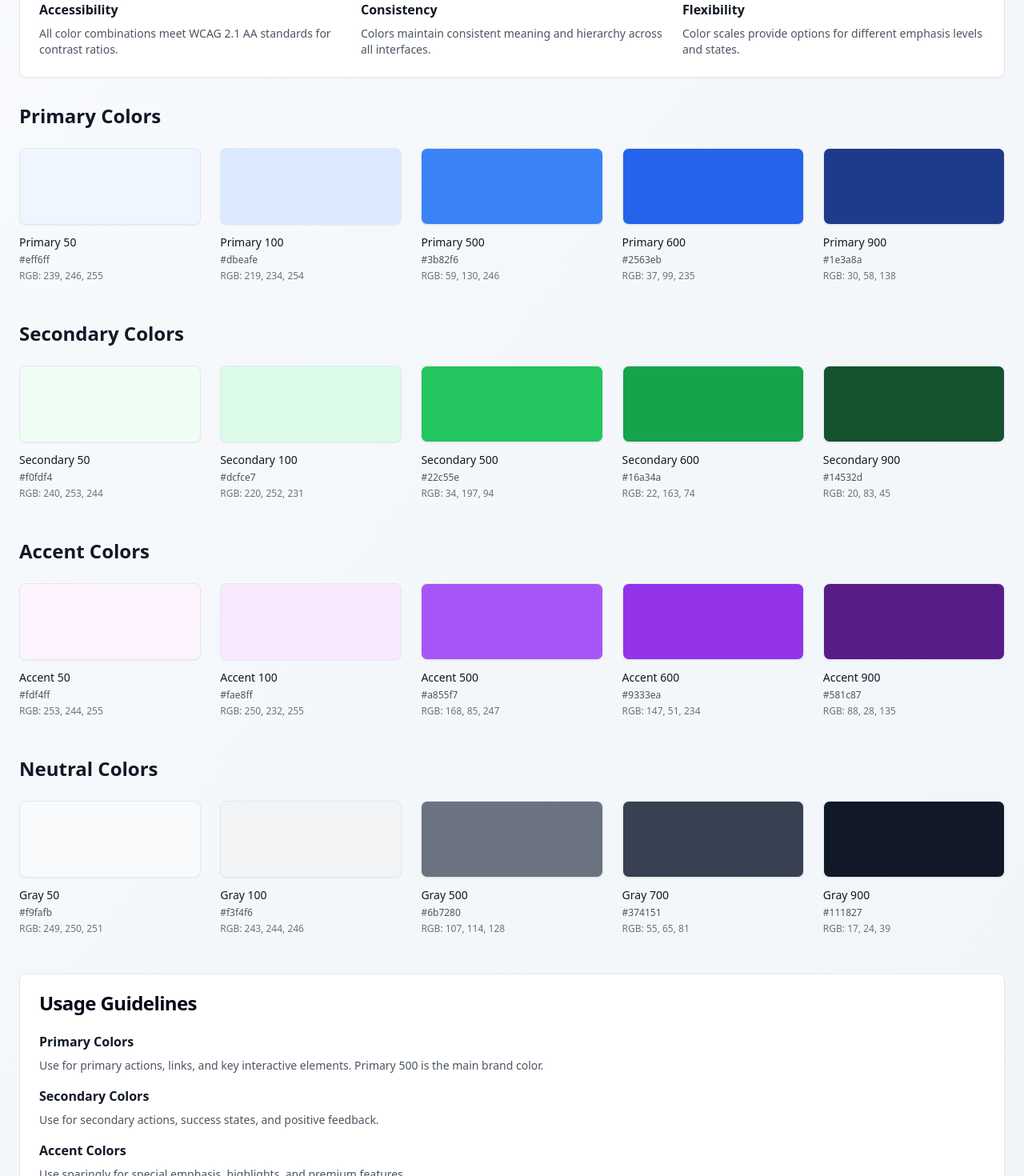
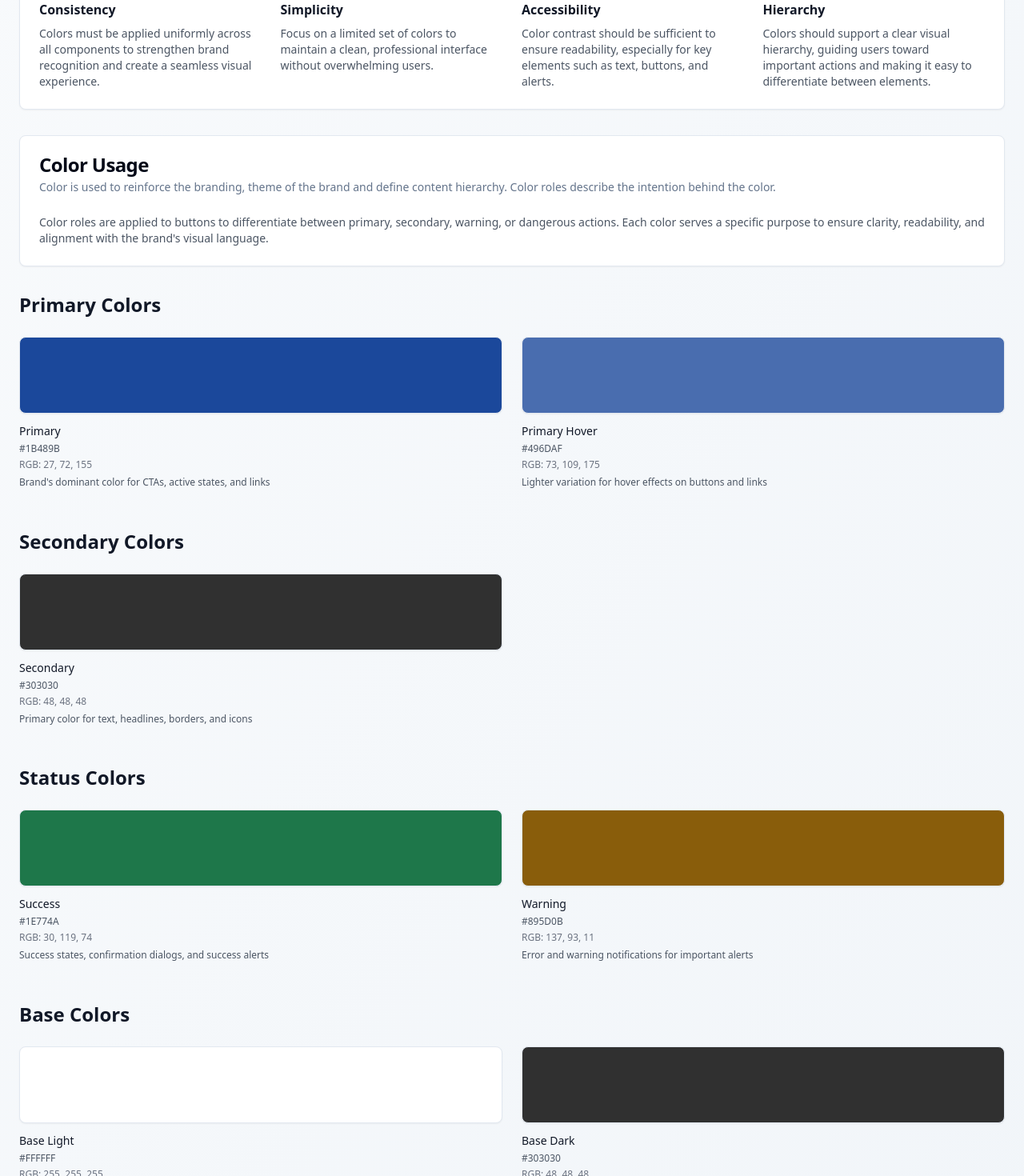
Before and after one commit to Suvarna-Myneni/style-sprite-craft, a React (Vite) app: page /colors in a window 1280 px wide. Shown: the part 240-1710 px from the top of the page at 80% size. Built offline with nearby package versions, Linux system fonts and the light colour scheme.

Commit message:
Update color palette
Update the Colors page to reflect the new color system with specific hex codes and usage guidelines.

```diff
--- a/src/pages/Colors.tsx
+++ b/src/pages/Colors.tsx
@@ -16,32 +16,54 @@ const Colors = () => {
 
   const colorPalette = {
     primary: [
-      { name: "Primary 50", hex: "#eff6ff", rgb: "239, 246, 255" },
-      { name: "Primary 100", hex: "#dbeafe", rgb: "219, 234, 254" },
-      { name: "Primary 500", hex: "#3b82f6", rgb: "59, 130, 246" },
-      { name: "Primary 600", hex: "#2563eb", rgb: "37, 99, 235" },
-      { name: "Primary 900", hex: "#1e3a8a", rgb: "30, 58, 138" }
+      {
+        name: "Primary",
+        hex: "#1B489B",
+        rgb: "27, 72, 155",
+        description: "Brand's dominant color for CTAs, active states, and links"
+      },
+      {
+        name: "Primary Hover",
+        hex: "#496DAF",
+        rgb: "73, 109, 175",
+        description: "Lighter variation for hover effects on buttons and links"
+      }
     ],
     secondary: [
-      { name: "Secondary 50", hex: "#f0fdf4", rgb: "240, 253, 244" },
-      { name: "Secondary 100", hex: "#dcfce7", rgb: "220, 252, 231" },
-      { name: "Secondary 500", hex: "#22c55e", rgb: "34, 197, 94" },
-      { name: "Secondary 600", hex: "#16a34a", rgb: "22, 163, 74" },
-      { name: "Secondary 900", hex: "#14532d", rgb: "20, 83, 45" }
+      {
+        name: "Secondary",
+        hex: "#303030",
+        rgb: "48, 48, 48",
+        description: "Primary color for text, headlines, borders, and icons"
+      }
     ],
-    accent: [
-      { name: "Accent 50", hex: "#fdf4ff", rgb: "253, 244, 255" },
-      { name: "Accent 100", hex: "#fae8ff", rgb: "250, 232, 255" },
-      { name: "Accent 500", hex: "#a855f7", rgb: "168, 85, 247" },
-      { name: "Accent 600", hex: "#9333ea", rgb: "147, 51, 234" },
-      { name: "Accent 900", hex: "#581c87", rgb: "88, 28, 135" }
+    status: [
+      {
+        name: "Success",
+        hex: "#1E774A",
+        rgb: "30, 119, 74",
+        description: "Success states, confirmation dialogs, and success alerts"
+      },
+      {
+        name: "Warning",
+        hex: "#895D0B",
+        rgb: "137, 93, 11",
+        description: "Error and warning notifications for important alerts"
+      }
     ],
-    neutral: [
-      { name: "Gray 50", hex: "#f9fafb", rgb: "249, 250, 251" },
-      { name: "Gray 100", hex: "#f3f4f6", rgb: "243, 244, 246" },
-      { name: "Gray 500", hex: "#6b7280", rgb: "107, 114, 128" },
-      { name: "Gray 700", hex: "#374151", rgb: "55, 65, 81" },
-      { name: "Gray 900", hex: "#111827", rgb: "17, 24, 39" }
+    base: [
+      {
+        name: "Base Light",
+        hex: "#FFFFFF",
+        rgb: "255, 255, 255",
+        description: "Background elements like cards and containers"
+      },
+      {
+        name: "Base Dark",
+        hex: "#303030",
+        rgb: "48, 48, 48",
+        description: "Essential text and UI elements for contrast"
+      }
     ]
   };
 
@@ -65,6 +87,7 @@ const Colors = () => {
         </div>
         <div className="text-xs text-gray-600">{color.hex}</div>
         <div className="text-xs text-gray-500">RGB: {color.rgb}</div>
+        <div className="text-xs text-gray-600 mt-2 leading-relaxed">{color.description}</div>
       </div>
     </div>
   );
@@ -95,65 +118,100 @@ const Colors = () => {
           <CardHeader>
             <CardTitle>Color Principles</CardTitle>
             <CardDescription>
-              Our color palette defines the core colors used across the product interface, ensuring consistency and accessibility.
+              The color palette defines the core colors used across the product's interface, providing a consistent and accessible visual identity.
             </CardDescription>
           </CardHeader>
           <CardContent>
-            <div className="grid md:grid-cols-3 gap-6">
+            <div className="grid md:grid-cols-4 gap-6">
+              <div>
+                <h4 className="font-semibold text-gray-900 mb-2">Consistency</h4>
+                <p className="text-sm text-gray-600">Colors must be applied uniformly across all components to strengthen brand recognition and create a seamless visual experience.</p>
+              </div>
+              <div>
+                <h4 className="font-semibold text-gray-900 mb-2">Simplicity</h4>
+                <p className="text-sm text-gray-600">Focus on a limited set of colors to maintain a clean, professional interface without overwhelming users.</p>
+              </div>
               <div>
                 <h4 className="font-semibold text-gray-900 mb-2">Accessibility</h4>
-                <p className="text-sm text-gray-600">All color combinations meet WCAG 2.1 AA standards for contrast ratios.</p>
+                <p className="text-sm text-gray-600">Color contrast should be sufficient to ensure readability, especially for key elements such as text, buttons, and alerts.</p>
               </div>
               <div>
-                <h4 className="font-semibold text-gray-900 mb-2">Consistency</h4>
-                <p className="text-sm text-gray-600">Colors maintain consistent meaning and hierarchy across all interfaces.</p>
-              </div>
-              <div>
-                <h4 className="font-semibold text-gray-900 mb-2">Flexibility</h4>
-                <p className="text-sm text-gray-600">Color scales provide options for different emphasis levels and states.</p>
+                <h4 className="font-semibold text-gray-900 mb-2">Hierarchy</h4>
+                <p className="text-sm text-gray-600">Colors should support a clear visual hierarchy, guiding users toward important actions and making it easy to differentiate between elements.</p>
               </div>
             </div>
           </CardContent>
         </Card>
 
+        {/* Color Usage Overview */}
+        <Card className="mb-8">
+          <CardHeader>
+            <CardTitle>Color Usage</CardTitle>
+            <CardDescription>
+              Color is used to reinforce the branding, theme of the brand and define content hierarchy. Color roles describe the intention behind the color.
+            </CardDescription>
+          </CardHeader>
+          <CardContent>
+            <p className="text-sm text-gray-600">
+              Color roles are applied to buttons to differentiate between primary, secondary, warning, or dangerous actions.
+              Each color serves a specific purpose to ensure clarity, readability, and alignment with the brand's visual language.
+            </p>
+          </CardContent>
+        </Card>
+
         {/* Color Palettes */}
         <div className="space-y-12">
-          {Object.entries(colorPalette).map(([category, colors]) => (
-            <div key={category}>
-              <h2 className="text-2xl font-bold text-gray-900 mb-6 capitalize">
-                {category} Colors
-              </h2>
-              <div className="grid grid-cols-2 md:grid-cols-5 gap-6">
-                {colors.map((color) => (
-                  <ColorSwatch key={color.name} color={color} />
-                ))}
-              </div>
+          <div>
+            <h2 className="text-2xl font-bold text-gray-900 mb-6">Primary Colors</h2>
+            <div className="grid grid-cols-1 md:grid-cols-2 gap-6">
+              {colorPalette.primary.map((color) => (
+                <ColorSwatch key={color.name} color={color} />
+              ))}
             </div>
-          ))}
+          </div>
+
+          <div>
+            <h2 className="text-2xl font-bold text-gray-900 mb-6">Secondary Colors</h2>
+            <div className="grid grid-cols-1 md:grid-cols-2 gap-6">
+              {colorPalette.secondary.map((color) => (
+                <ColorSwatch key={color.name} color={color} />
+              ))}
+            </div>
+          </div>
+
+          <div>
+            <h2 className="text-2xl font-bold text-gray-900 mb-6">Status Colors</h2>
+            <div className="grid grid-cols-1 md:grid-cols-2 gap-6">
+              {colorPalette.status.map((color) => (
+                <ColorSwatch key={color.name} color={color} />
+              ))}
+            </div>
+          </div>
+
+          <div>
+            <h2 className="text-2xl font-bold text-gray-900 mb-6">Base Colors</h2>
+            <div className="grid grid-cols-1 md:grid-cols-2 gap-6">
+              {colorPalette.base.map((color) => (
+                <ColorSwatch key={color.name} color={color} />
+              ))}
+            </div>
+          </div>
         </div>
 
-        {/* Usage Guidelines */}
+        {/* Platforms Supported */}
         <Card className="mt-12">
           <CardHeader>
-            <CardTitle>Usage Guidelines</CardTitle>
+            <CardTitle>Implementation Details</CardTitle>
           </CardHeader>
           <CardContent>
             <div className="space-y-4">
               <div>
-                <h4 className="font-semibold text-gray-900 mb-2">Primary Colors</h4>
-                <p className="text-sm text-gray-600">Use for primary actions, links, and key interactive elements. Primary 500 is the main brand color.</p>
+                <h4 className="font-semibold text-gray-900 mb-2">Platforms Supported</h4>
+                <p className="text-sm text-gray-600">Web, Mobile</p>
               </div>
               <div>
-                <h4 className="font-semibold text-gray-900 mb-2">Secondary Colors</h4>
-                <p className="text-sm text-gray-600">Use for secondary actions, success states, and positive feedback.</p>
-              </div>
-              <div>
-                <h4 className="font-semibold text-gray-900 mb-2">Accent Colors</h4>
-                <p className="text-sm text-gray-600">Use sparingly for special emphasis, highlights, and premium features.</p>
-              </div>
-              <div>
-                <h4 className="font-semibold text-gray-900 mb-2">Neutral Colors</h4>
-                <p className="text-sm text-gray-600">Use for text, borders, backgrounds, and subtle interface elements.</p>
+                <h4 className="font-semibold text-gray-900 mb-2">Components Covered</h4>
+                <p className="text-sm text-gray-600">Primary Colors, Secondary Colors, Status Colors (Success, Warning, Disabled), Base Colors, Gradients</p>
               </div>
             </div>
           </CardContent>
```
